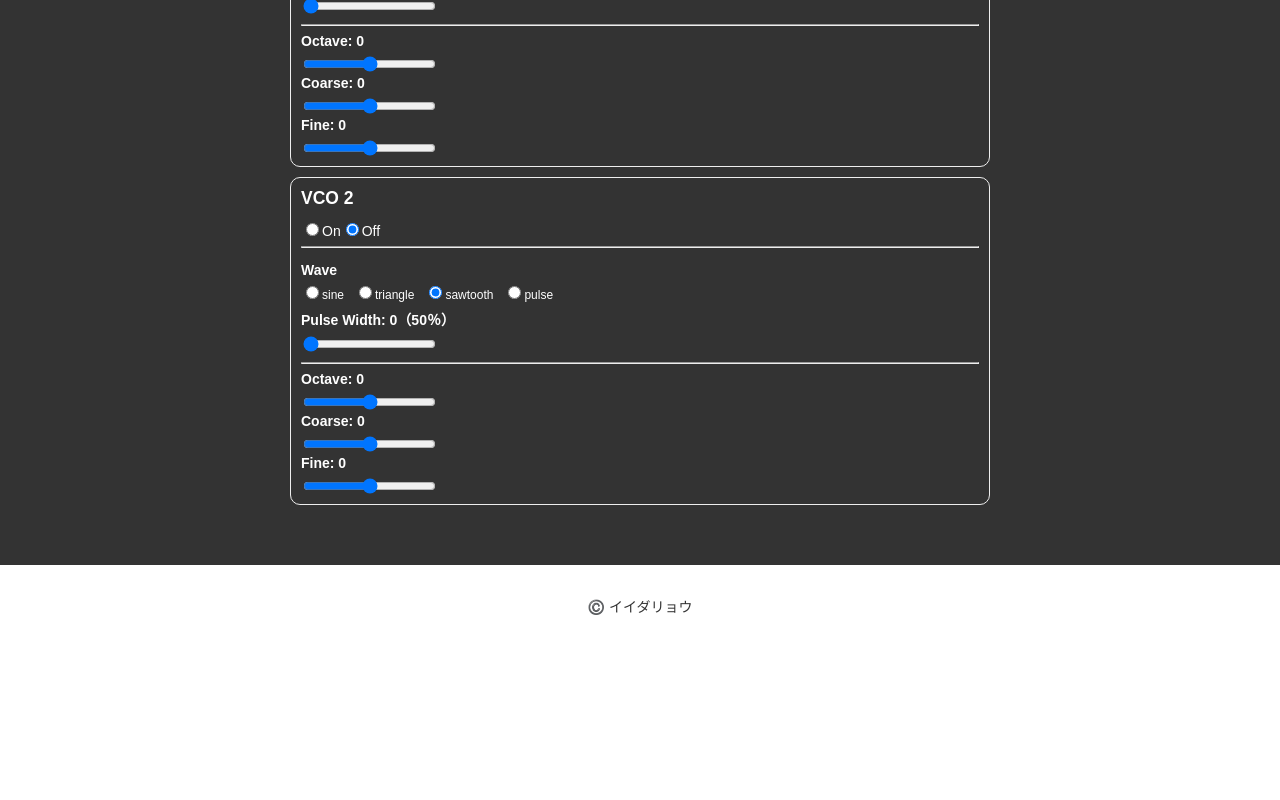
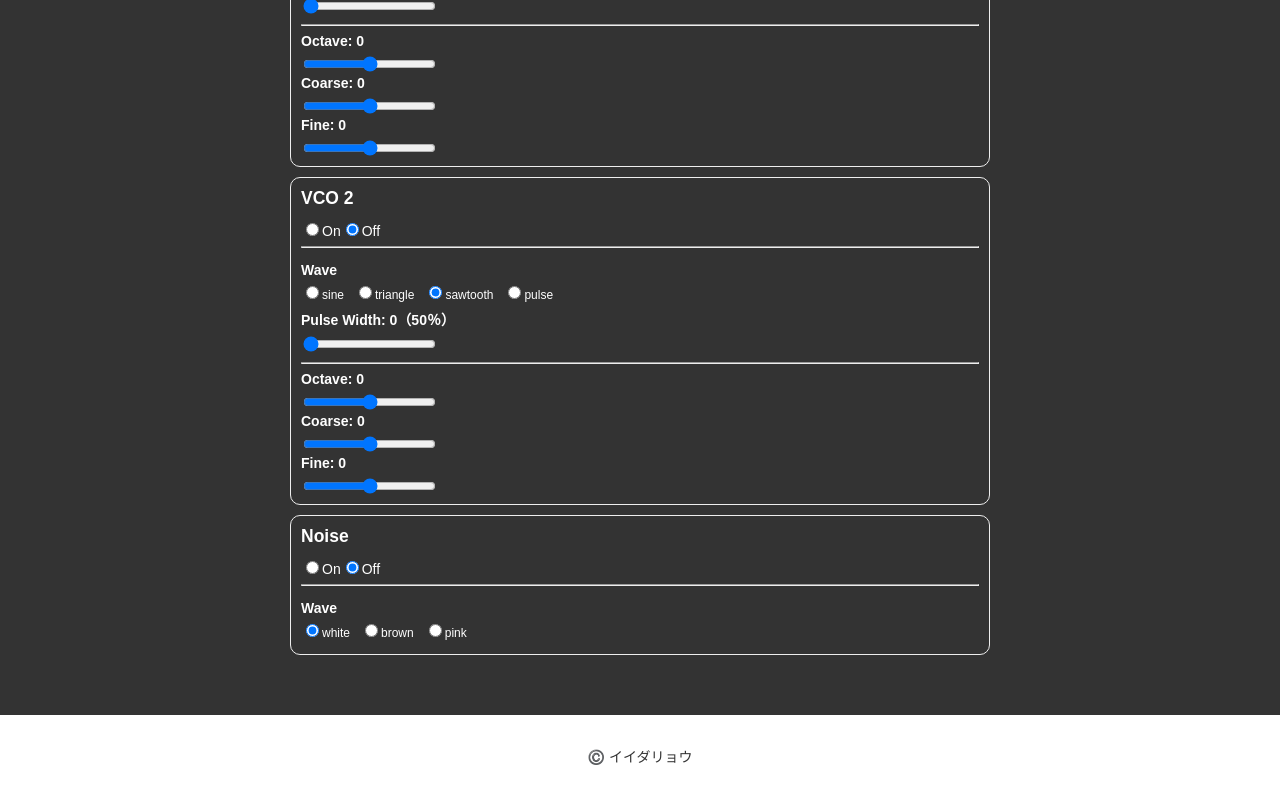
Before and after one commit to ryo-i/synth-generator, a Next.js app: page / in a window 1280 px wide. Shown: the part 571-1371 px from the top of the page. Before the commit the page ends 1221 px from the top, so only its background shows below. Built offline with nearby package versions, Linux system fonts and the light colour scheme.

Commit message:
ノイズオシレーターを追加 #3

```diff
--- a/components/Inner.tsx
+++ b/components/Inner.tsx
@@ -4,12 +4,9 @@ import { Tab, Tabs, TabList, TabPanel } from 'react-tabs';
 import 'react-tabs/style/react-tabs.css';
 import { inner } from '../data/data.json';
 import * as Tone from 'tone';
-import { on } from 'process';
-import { finished } from 'stream/promises';
 
 const keyWidth = 40;
 const keyLlength = 52;
-
 
 // CSS in JS
 const ScalePlayer = styled.div`
@@ -184,10 +181,13 @@ function Inner() {
   const [osc2, setOsc2] = useState(null);
   const [pulseOsc1, setPulseOsc1] = useState(null);
   const [pulseOsc2, setPulseOsc2] = useState(null);
-  const [onOff1, setonOff1] = useState(false);
-  const [onOff2, setonOff2] = useState(false);
+  const [noiseOsc, setNoiseOsc] = useState(null);
+  const [onOff1, setOnOff1] = useState(false);
+  const [onOff2, setOnOff2] = useState(false);
+  const [onOffNoise, setOnOffNoise] = useState(false);
   const [waveType1, setWaveType1] = useState('sawtooth');
   const [waveType2, setWaveType2] = useState('sawtooth');
+  const [waveTypeNoise, setWaveTypeNoise] = useState('white');
   const [pulseWidth1, setPulseWidth1] = useState(0);
   const [pulseWidth2, setPulseWidth2] = useState(0);
   const [octave1, setOctave1] = useState(0);
@@ -259,6 +259,7 @@ function Inner() {
     setOsc2(new Tone.Oscillator().toDestination());
     setPulseOsc1(new Tone.PulseOscillator().toDestination());
     setPulseOsc2(new Tone.PulseOscillator().toDestination());
+    setNoiseOsc(new Tone.Noise().toDestination());
   },[]);
 
 
@@ -336,25 +337,20 @@ function Inner() {
       osc2.start();
     }
 
+    if (onOffNoise) {
+      noiseOsc.type = waveTypeNoise;
+      noiseOsc.start();
+    }
   };
 
 
   // 鍵盤を押したら音を止める
-  const keyRelease = (e) => {
-    const isPulse1 = waveType1 === 'pulse';
-    const isPulse2 = waveType2 === 'pulse';
-
-    if (isPulse1) {
-      pulseOsc1.stop();
-    } else {
-      osc1.stop();
-    }
-
-    if (isPulse2) {
-      pulseOsc2.stop();
-    } else {
-      osc2.stop();
-    }
+  const keyRelease = () => {
+    pulseOsc1.stop();
+    osc1.stop();
+    pulseOsc2.stop();
+    osc2.stop();
+    noiseOsc.stop();
   };
 
 
@@ -367,10 +363,13 @@ function Inner() {
 
     switch (oscType) {
       case '1':
-        setonOff1(isSound);
+        setOnOff1(isSound);
         break;
       case '2':
-        setonOff2(isSound);
+        setOnOff2(isSound);
+        break;
+      case 'noise':
+        setOnOffNoise(isSound);
         break;
     }
   };
@@ -387,10 +386,14 @@ function Inner() {
       case '2':
         setWaveType2(keyValue);
         break;
+      case 'noise':
+        setWaveTypeNoise(keyValue);
+        break;
       }
   };
 
 
+  // パルス幅変更
   const changePulseWidth= (e: React.ChangeEvent<HTMLInputElement>): void => {
     const keyValue: number = Number(e.target.value);
     const oscType: string = e.target.dataset.osc;
@@ -403,6 +406,7 @@ function Inner() {
         break;
       }
   };
+
 
   // オクターブ変更
   const changeOctave = (e: React.ChangeEvent<HTMLInputElement>): void => {
@@ -520,6 +524,28 @@ function Inner() {
                     </dl>
                   </section>
                 )}
+                <section id="noise" className="synth_section">
+                    <h3>Noise</h3>
+                    <div className="onOffButton">
+                      <label>
+                        <input type="radio" name="onOffNoise" data-osc="noise" value="on" onChange={changeSound} />On
+                      </label>
+                      <label>
+                        <input type="radio" name="onOffNoise" data-osc="noise" value="off" onChange={changeSound} defaultChecked />Off
+                      </label>
+                    </div>
+                    <hr />
+                    <dl>
+                      <dt>Wave</dt>
+                      <dd>
+                        {inner.noiseWaveTypes.map((waveType, waveIndex) =>
+                          <label key={waveIndex}>
+                            <input type="radio" name='waveTypeNoise' data-osc='noise' value={waveType} onChange={changeWaveType} defaultChecked={waveType === (waveTypeNoise) ? true : false} />{waveType}
+                          </label>
+                        )}
+                      </dd>
+                    </dl>
+                  </section>
               </TabPanel>
             </div>
           </Tabs>
--- a/data/data.json
+++ b/data/data.json
@@ -37,7 +37,8 @@
         ]
       },
       "vcoName": ["vco1", "vco2"],
-      "waveTypes": ["sine", "triangle", "sawtooth", "pulse"]
+      "waveTypes": ["sine", "triangle", "sawtooth", "pulse"],
+      "noiseWaveTypes": ["white", "brown", "pink"]
     },
     "footer": {
         "text": "©️ イイダリョウ"
--- a/pages/about.tsx
+++ b/pages/about.tsx
@@ -53,7 +53,7 @@ function About() {
             <section>
                 <h2>進捗</h2>
                 <ul>
-                    <li>波形のsquareをpulseにしてパルス幅を可変に <a href="https://github.com/ryo-i/synth-generator/issues/3">#3</a></li>
+                    <li>ノイズオシレーターを追加 <a href="https://github.com/ryo-i/synth-generator/issues/3">#3</a></li>
                 </ul>
             </section>
             <section>
```
Also changed, not shown: 1 other file (tests, documents, lock files or other folders).
